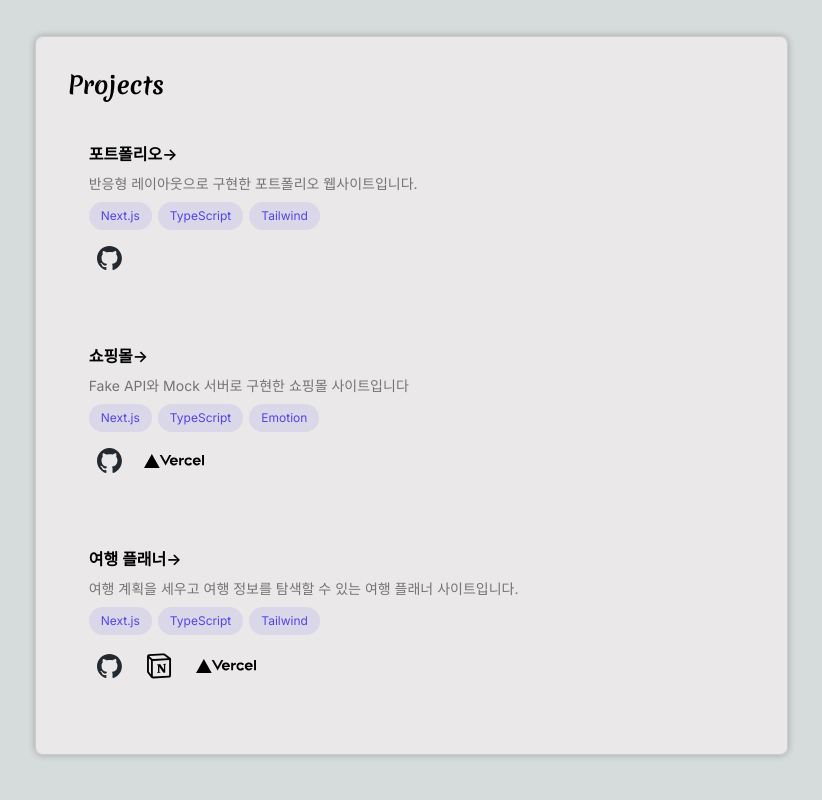
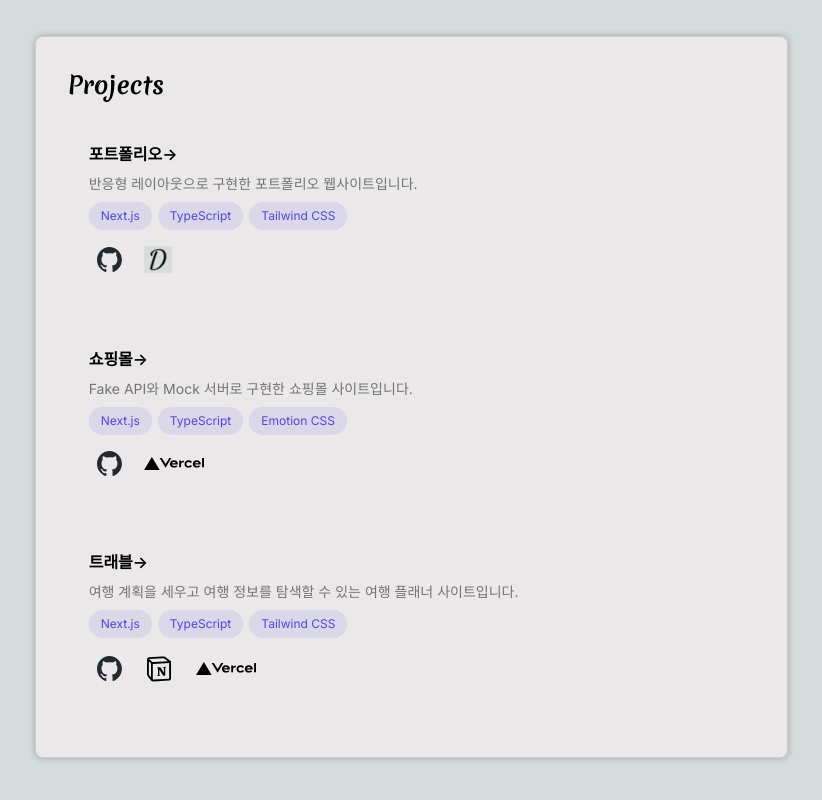
Before and after one commit to anony02/portfolio, a Next.js app: page /portfolio/ in a window 1280 px wide. Shown: the part 774-1574 px from the top of the page, without its empty margins (417-1239 px from the left). Built offline with nearby package versions, Linux system fonts and the light colour scheme.

Commit message:
🌱 데이터 수정
데이터 수정

```diff
--- a/src/data/data.ts
+++ b/src/data/data.ts
@@ -10,44 +10,13 @@ export const skills = [
   { src: "/html.svg", alt: "HTML", width: 60, height: 60 },
 ];
 
-export const links = {
-  "여행 플래너": [
-    { href: "https://github.com/team-MiniJin/FE", src: "/github.svg", alt: "github", width: 25, height: 24 },
-    {
-      href: "https://www.notion.so/lyckabc/KORAVEL-58b9487a9ef7403183104cb77cf38656",
-      src: "/notion.svg",
-      alt: "notion",
-      width: 30,
-      height: 30,
-    },
-    { href: "https://fe-two-blond.vercel.app/", src: "/vercel.svg", alt: "vercel", width: 60, height: 14 },
-  ],
-  쇼핑몰: [
-    {
-      href: "https://github.com/anony02/Next.js-shoppingmall",
-      src: "/github.svg",
-      alt: "github",
-      width: 25,
-      height: 24,
-    },
-    { href: "https://reactproject-shoppingmall.vercel.app/", src: "/vercel.svg", alt: "vercel", width: 60, height: 14 },
-  ],
-  포트폴리오: [
-    {
-      href: "https://github.com/anony02/portfolio",
-      src: "/github.svg",
-      alt: "github",
-      width: 25,
-      height: 24,
-    },
-  ],
-};
-
 export const projects = [
   {
     title: "포트폴리오",
     description: "반응형 레이아웃으로 구현한 포트폴리오 웹사이트입니다.",
-    skills: ["Next.js", "TypeScript", "Tailwind"],
+    period: "2024-08-02 ~",
+    participants: "1명(개인)",
+    skills: ["Next.js", "TypeScript", "Tailwind CSS"],
     links: [
       {
         href: "https://github.com/anony02/portfolio",
@@ -56,12 +25,44 @@ export const projects = [
         width: 25,
         height: 24,
       },
+      {
+        title: "배포",
+        href: "https://anony02.github.io/portfolio/",
+        src: "/favicon.png",
+        alt: "favicon",
+        width: 28,
+        height: 27,
+      },
     ],
+    details: {
+      background:
+        "기존에 존재하는 블로그나 프로그램을 사용하기 보다 커스텀 디자인을 사용해 개인 포트폴리오를 제작하고자 개발한 포트폴리오 웹사이트입니다. 자기 소개와 사용 기술, 프로젝트 정보를 기술했습니다. Next.js, TypeScript, Tailwind CSS를 이용해 반응형 웹과 애니메이션 효과를 구현했습니다.",
+      features: [
+        "dark 모드 on/off 기능",
+        "화면 크기에 따른 레이아웃 변화",
+        "텍스트 타이핑 애니메이션",
+        "네이게이션을 이용한 스크롤 이벤트",
+        "hover 시 효과",
+        "스크롤 시 효과",
+        "마우스 커서 이펙트",
+        "모달 구현",
+      ],
+      developmentProcess:
+        "Next.js와 TypeScript를 사용해 프로젝트의 기본 구조를 설정하고, Tailwind CSS로 스타일링을 진행했습니다. 반응형 디자인을 고려해 다양한 화면 크기에서 적절한 레이아웃이 나타나도록 했습니다. 개발과정에서 Git을 통해 버전 관리를 진행했고, 주요 기능 구현 및 버그 수정 후 단계적으로 배포를 진행했습니다.",
+      roleAndContribution:
+        "개인 프로젝트로 기획, 디자인 구상, 개발, 배포까지 모든 과정을 직접 수행했습니다. 특히 사용자 경험 개선을 위해 반응형 디자인과 애니메이션 효과 구현에 많은 시간을 투자했습니다.",
+      result:
+        "다양한 화면 크기에서 동작하며, 다크 모드와 애니메이션 효과 등 사용자의 눈길을 끄는 요소들을 구현했습니다.",
+      improvements:
+        "데이터를 직접 입력하는 게 아니라 블로그처럼 사이트에서 입력, 수정, 삭제가 가능하게 구현해보면 더 좋을 것 같습니다. 이 경우, 사용자 별 권한 관리가 필요하고, 데이터를 저장하고 불러올 서버 기능이 필요합니다.",
+    },
   },
   {
     title: "쇼핑몰",
-    description: "Fake API와 Mock 서버로 구현한 쇼핑몰 사이트입니다",
-    skills: ["Next.js", "TypeScript", "Emotion"],
+    description: "Fake API와 Mock 서버로 구현한 쇼핑몰 사이트입니다.",
+    period: "2024-07-16 ~ 2024-08-02",
+    participants: "1명(개인)",
+    skills: ["Next.js", "TypeScript", "Emotion CSS"],
     links: [
       {
         href: "https://github.com/anony02/Next.js-shoppingmall",
@@ -78,11 +79,36 @@ export const projects = [
         height: 14,
       },
     ],
+    details: {
+      background:
+        "상품 정보를 제공하는 Fake API와 json server를 사용해 개발한 쇼핑몰 사이트입니다. 과거 React, JavaScript, CSS module로 API 호출과 장바구니 기능만 구현했던 개발했던 프로젝트를 Next.js, TypeScript, Emotion CSS로 마이그레이션 후 추가 기능을 구현했습니다.",
+      features: [
+        "회원가입, 회원탈퇴",
+        "로그인, 로그아웃",
+        "아이디 찾기, 임시 비밀번호 발급",
+        "입력창 종류별 유효성 검사",
+        "개인정보 수정",
+        "로딩 시 화면 처리",
+        "페이지네이션",
+        "장바구니",
+        "알림창",
+      ],
+      developmentProcess:
+        "기존 프로젝트의 구조를 분석하고 Next.js와 TypeScript를 사용하여 새로운 프로젝트 구조를 설정했습니다. Emotion CSS를 사용하여 스타일링을 진행하며, 컴포넌트 기반의 스타일링 방식을 채택했습니다. tanstack query를 도입해 API 호출을 관리하고, 데이터의 캐싱과 상태 관리를 효율적으로 구현했습니다. 회원 관리 기능과 유효성 검사, 로딩 처리, 페이지네이션 등 추가 기능을 단계별로 구현하며 지속적으로 테스트를 통해 버그를 수정했습니다.",
+      roleAndContribution:
+        "개인 프로젝트로 기획, 디자인 구상, 개발, 배포까지 모든 과정을 직접 수행했습니다. 프로젝트 마이그레이션 과정에서 Next.js의 기능을 활용해 SSR(Server-Side Rendering)과 CSR(Client-Side Rendering)을 효과적으로 결합했으며, Emotion CSS를 사용해 재사용 가능한 스타일 컴포넌트를 작성했습니다. 또한, tanstack query를 활용해 API 호출의 효율성을 높이고, 로딩 처리와 에러 처리를 개선했습니다.",
+      result:
+        "마이그레이션과 기능 추가를 통해 완성된 쇼핑몰 사이트는 사용자 경험을 크게 개선했으며, 다양한 기능과 유효성 검사를 통해 안전하고 편리한 사용자 환경을 제공하고자 했습니다. 이번 프로젝트를 통해 Next.js와 TypeScript의 장점을 깊이 이해하게 되었으며, Emotion CSS를 사용해 스타일링의 유연성을 극대화할 수 있었습니다. 또한, tanstack query를 통해 효율적인 데이터 페칭과 상태 관리 기법을 익혔습니다. 전체적으로 더 나은 개발 환경과 사용자 경험을 제공하기 위한 다양한 기술적 접근 방식을 배웠습니다.",
+      improvements:
+        "실제 결제 기능과 더 복잡한 사용자 인증 시스템을 도입해 실서비스의 기능과 로직들을 구현해보면 좋을 것 같습니다.",
+    },
   },
   {
-    title: "여행 플래너",
+    title: "트래블",
     description: "여행 계획을 세우고 여행 정보를 탐색할 수 있는 여행 플래너 사이트입니다.",
-    skills: ["Next.js", "TypeScript", "Tailwind"],
+    period: "2024-05-16 ~ 2024-06-27",
+    participants: "6명(FE 2명, BE 4명)",
+    skills: ["Next.js", "TypeScript", "Tailwind CSS"],
     links: [
       { href: "https://github.com/team-MiniJin/FE", src: "/github.svg", alt: "github", width: 25, height: 24 },
       {
@@ -94,5 +120,29 @@ export const projects = [
       },
       { href: "https://fe-two-blond.vercel.app/", src: "/vercel.svg", alt: "vercel", width: 60, height: 14 },
     ],
+    details: {
+      background:
+        "여행 관련 정보를 제공하는 Tour API를 이용해 여행 정보를 탐색하고 여행 계획을 세울 수 있는 여행 플래너 사이트를 개발했습니다.",
+      features: [
+        "회원가입, 회원탈퇴, 로그인, 로그아웃, 아이디 찾기, 임시 비밀번호 발급",
+        "입력창 종류별 유효성 검사",
+        "개인정보 수정",
+        "로딩 시 화면 처리",
+        "무한 스크롤",
+        "여행 일정 생성하기",
+        "다가오는 여행 일정 보기",
+        "다른 사용자들의 여행 일정 탐색",
+        "여행 일정 스크랩",
+        "여행 정보 탐색",
+      ],
+      developmentProcess:
+        "기획, 와이어프레임 작성, 컨벤션 작성, 개발, 배포, BE와 통합을 진행했습니다. Figma를 이용해 담당 기능의 와이어프레임을 작성했으며 Next.js, TypeScript, Tailwind CSS로 개발을 진행했습니다. 폴더 구조는 FSD 아키텍쳐를 참고했으며, 변수/함수명 등 코드 관련 컨벤션, 커밋/PR 관련 컨벤션을 정하고 Git Flow 방식을 따라 개발을 진행했습니다.",
+      roleAndContribution:
+        "팀에서 FE 담당자로서 기획, 디자인 구상 및 와이어 프레임 작성, 개발과정을 담당했습니다. 기능적으로는 회원가입, 회원탈퇴, 로그인, 카카오 로그인, 로그아웃, 개인정보 찾기, 개인정보 수정, 마이페이지, 스크랩 목록, 여행정보 탐색 페이지를 담당했습니다.\nAPI 호출은 TanStack Query를 이용해 코드의 간결성, 데이터 캐싱, 서버 상태 관리 등의 측면을 개선했습니다.\n한국관광공사에서 제공하는 Tour API를 활용해 여행정보 탐색 페이지를 구현했고, 무한 스크롤 방식으로 데이터 호출을 구현했습니다. 사용자는 토글을 통해 상세 정보를 확인하고, 카카오맵 API와 연계해 여행지 위치와 길찾기 링크를 제공받을 수 있습니다.",
+      result:
+        "이번 프로젝트를 통해 협업 과정에서의 효과적인 커뮤니케이션과 컨벤션 설정의 중요성을 깨달았습니다. 또한, Next.js와 TypeScript, Tailwind CSS의 조합을 활용한 개발에서 성능 최적화와 사용자 경험 향상에 대해 많은 것을 배울 수 있었습니다. API 통합 및 관리에 있어서 TanStack Query를 활용한 서버 상태 관리 기법을 익혔습니다.",
+      improvements:
+        "서로 글을 적고 소통할 수 있는 커뮤니티 게시판과 실시간 대화방 기능을 추가로 구현한다면 사용자들의 참여와 교류를 더욱 이끌어낼 수 있을 것 같습니다. 또한 더 복잡한 사용자 인증 시스템을 도입해 실서비스의 기능과 로직들을 구현해보면 좋을 것 같습니다.",
+    },
   },
 ];
```
